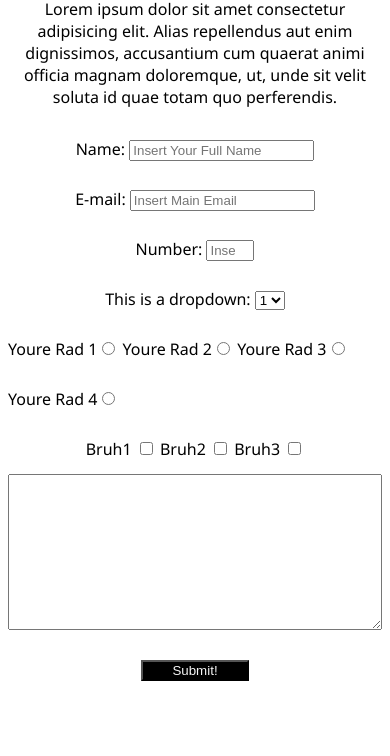
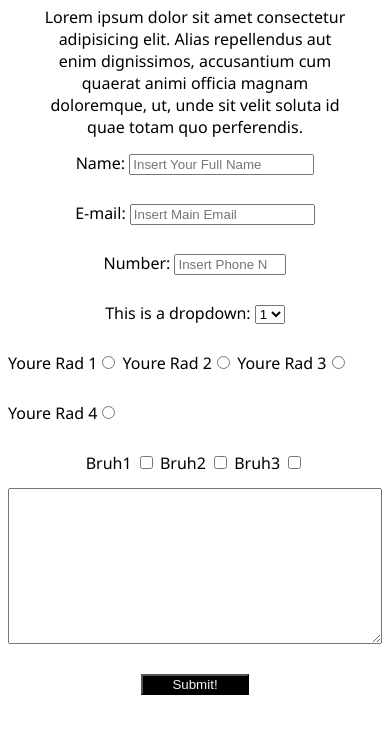
Before and after one commit to kaenova/FCC-ResponsiveWebDesign, a plain HTML site: page SurveyForm/index.html in a window 390 px wide. Shown: the part 88-844 px from the top of the page. Drawn offline with Linux system fonts and the light colour scheme.

Commit message:
Updating README and adding MaxLength for Phone Number

```diff
--- a/SurveyForm/index.html
+++ b/SurveyForm/index.html
@@ -23,7 +23,7 @@
                 E-mail: <input type="email" name="" id="email" placeholder="Insert Main Email" required>
             </label>
             <label for="number" id="number-label">
-                Number: <input type="number" name="" id="number" min="3" max="9" placeholder="Insert Phone Number">
+                Number: <input type="number" name="" id="number" min="0" max="999999999" placeholder="Insert Phone Number"  maxlength="12" oninput="javascript: if (this.value.length > this.maxLength) this.value = this.value.slice(0, this.maxLength);">
             </label>
 
             <label for="dropdown">This is a dropdown:
--- a/SurveyForm/style.css
+++ b/SurveyForm/style.css
@@ -3,6 +3,14 @@
 }
 header {
     text-align: center;
+    display: grid;
+    grid-row: auto;
+}
+
+header p {
+    max-width:40rem;
+    justify-self: center;
+    margin: 0px 30px 0 30px;
 }
 
 main form{
```
Also changed, not shown: 1 other file.
